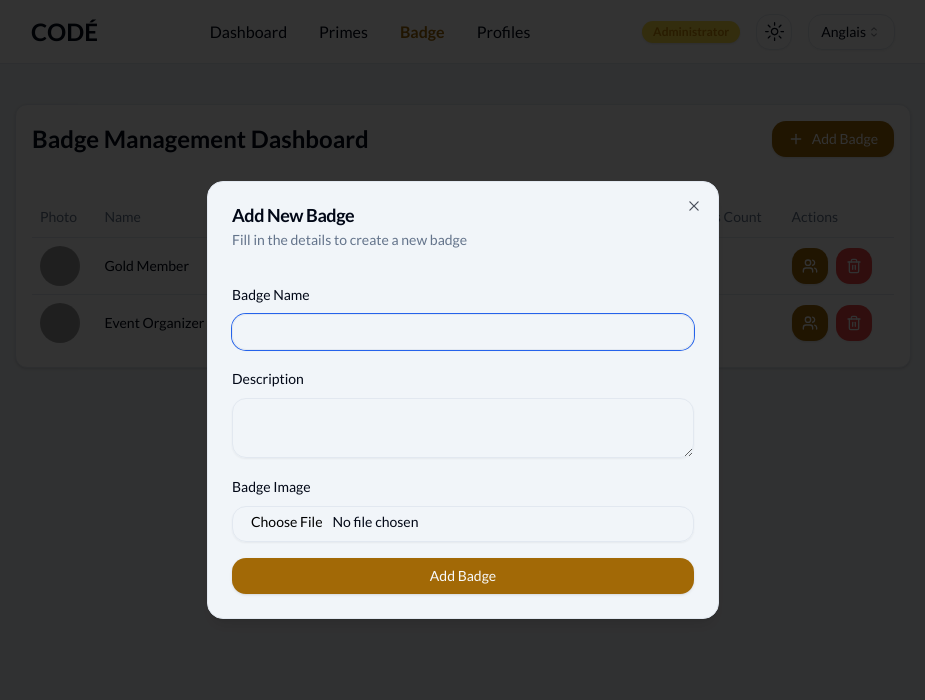
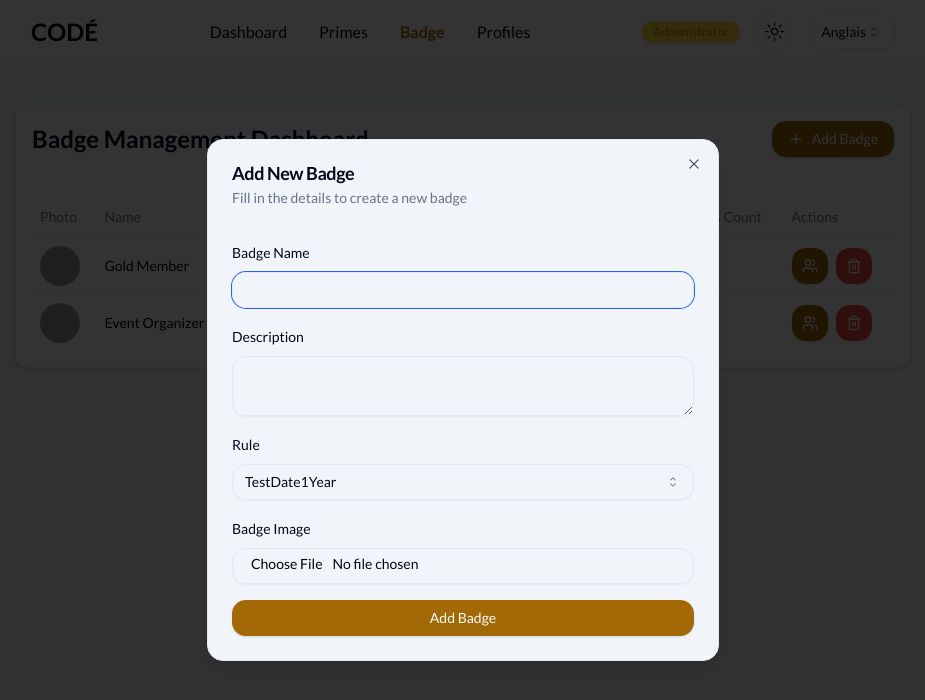
Before and after one commit to samihanine/log410, a Next.js app: page / in a window 1280 px wide. Both pictures are taken after a click on the button "Add Badge". Shown: the top 700 px of the page, without its empty margins (177-1102 px from the left). Built offline with nearby package versions, Linux system fonts and the light colour scheme; grey boxes are pictures that could not be loaded.

Commit message:
feat: Add rule selection for badges and update badge state management

```diff
--- a/app/page.tsx
+++ b/app/page.tsx
@@ -25,12 +25,20 @@ import { Checkbox } from '@/components/ui/checkbox';
 import { Plus, Trash2, Users } from 'lucide-react';
 import { Card } from '@/components/ui/card';
 import { Avatar, AvatarFallback, AvatarImage } from '@/components/ui/avatar';
+import {
+  Select,
+  SelectContent,
+  SelectItem,
+  SelectTrigger,
+  SelectValue
+} from '@/components/ui/select';
 
 type Badge = {
   id: number;
   name: string;
   description: string;
   image: string;
+  rule: string;
 };
 
 type User = {
@@ -45,13 +53,15 @@ export default function Page() {
       id: 1,
       name: 'Gold Member',
       description: 'Awarded to members with 5 years of continuous membership',
-      image: '/placeholder.svg?height=100&width=100'
+      image: '/placeholder.svg?height=100&width=100',
+      rule: 'TestDate1Year'
     },
     {
       id: 2,
       name: 'Event Organizer',
       description: 'For members who have organized 3 or more club events',
-      image: '/placeholder.svg?height=100&width=100'
+      image: '/placeholder.svg?height=100&width=100',
+      rule: 'TestDate1Year'
     }
   ]);
 
@@ -66,7 +76,8 @@ export default function Page() {
   const [newBadge, setNewBadge] = useState<Omit<Badge, 'id' | 'usersCount'>>({
     name: '',
     description: '',
-    image: ''
+    image: '',
+    rule: 'TestDate1Year'
   });
   const [isAddBadgeModalOpen, setIsAddBadgeModalOpen] = useState(false);
   const [isAssignBadgeModalOpen, setIsAssignBadgeModalOpen] = useState(false);
@@ -77,7 +88,7 @@ export default function Page() {
       id: badges.length + 1
     };
     setBadges([...badges, newBadgeWithId]);
-    setNewBadge({ name: '', description: '', image: '' });
+    setNewBadge({ name: '', description: '', image: '', rule: '' });
     setIsAddBadgeModalOpen(false);
   };
 
@@ -129,6 +140,22 @@ export default function Page() {
                     setNewBadge({ ...newBadge, description: e.target.value })
                   }
                 />
+              </div>
+              <div className="space-y-2">
+                <Label htmlFor="badge-rule">Rule</Label>
+                <Select value={newBadge.rule}>
+                  <SelectTrigger className="flex-1">
+                    <SelectValue defaultValue={'TestDate1Year'} />
+                  </SelectTrigger>
+                  <SelectContent>
+                    <SelectItem value="TestDate1Year">
+                      <span>TestDate1Year</span>
+                    </SelectItem>
+                    <SelectItem value="TestDate2Year">
+                      <span>TestDate2Year</span>
+                    </SelectItem>
+                  </SelectContent>
+                </Select>
               </div>
               <div className="space-y-2">
                 <Label htmlFor="badge-image">Badge Image</Label>
```
